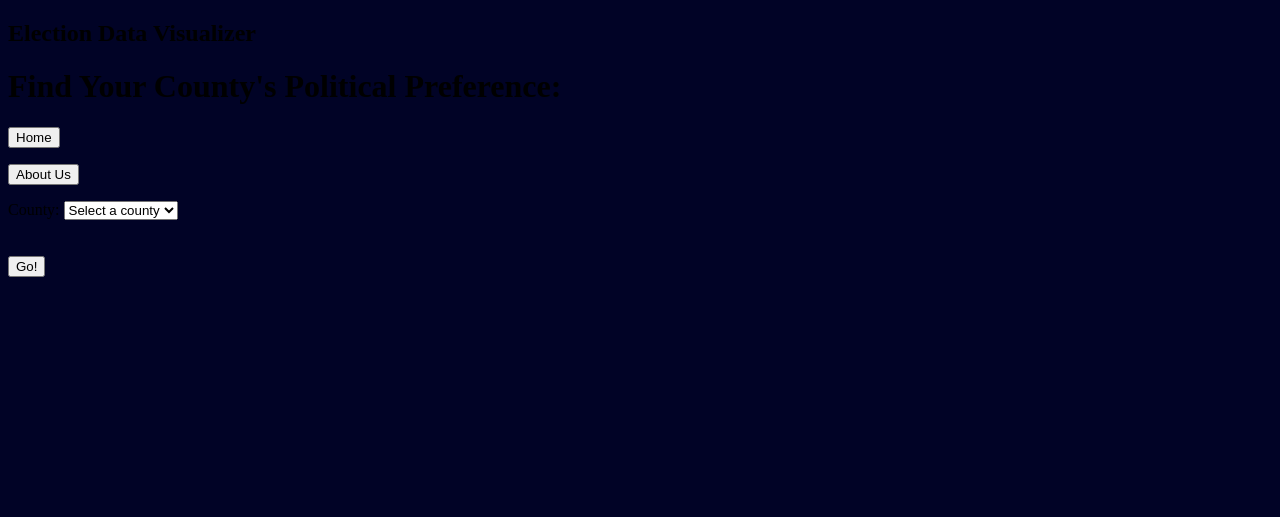
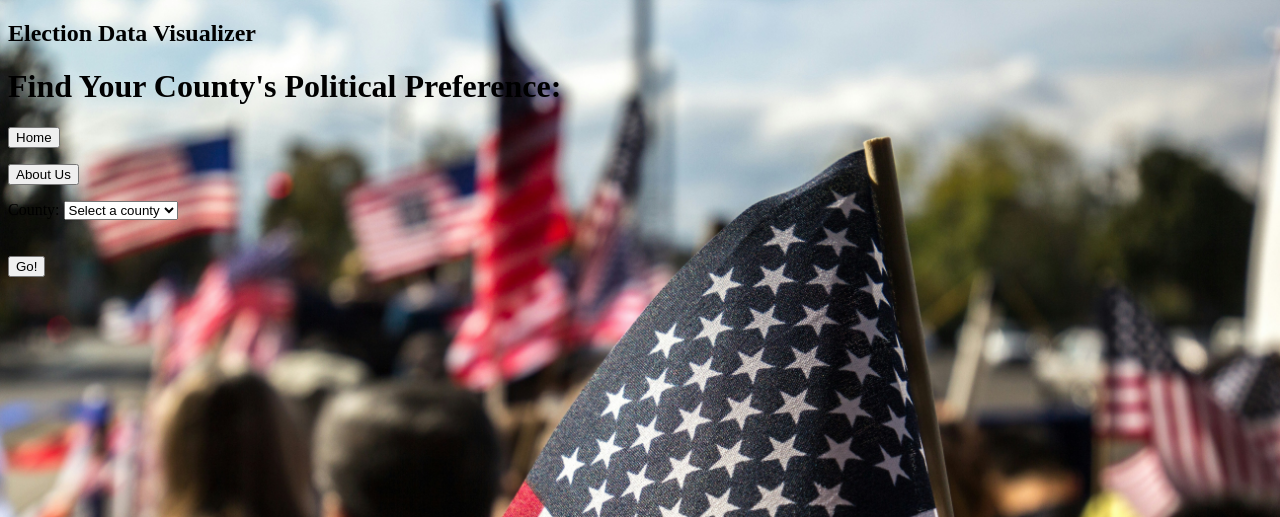
Before and after one commit to stellathompson/fighting-fish, a Flask app: template Election Website/templates/select-county-page.html in a window 1280 px wide. Shown: the top 517 px of the page. Run offline with Flask 3, Linux system fonts and the light colour scheme; the template is opened without the code that fills it, so the values that code supplies are empty; some libraries are stand-ins or nearby versions.

Commit message:
Change in css

```diff
--- a/Election Website/templates/select-county-page.html
+++ b/Election Website/templates/select-county-page.html
@@ -3,7 +3,7 @@
 <head>
 <style>
 body {
-  /* background-image: url('../static/Background.png'); */
+  background-image: url('../static/map2.jpg');
   background-color: #010326;
   background-repeat: no-repeat;
   background-attachment: fixed;
```
Also changed, not shown: Election Website/static/map2.jpg (added).
